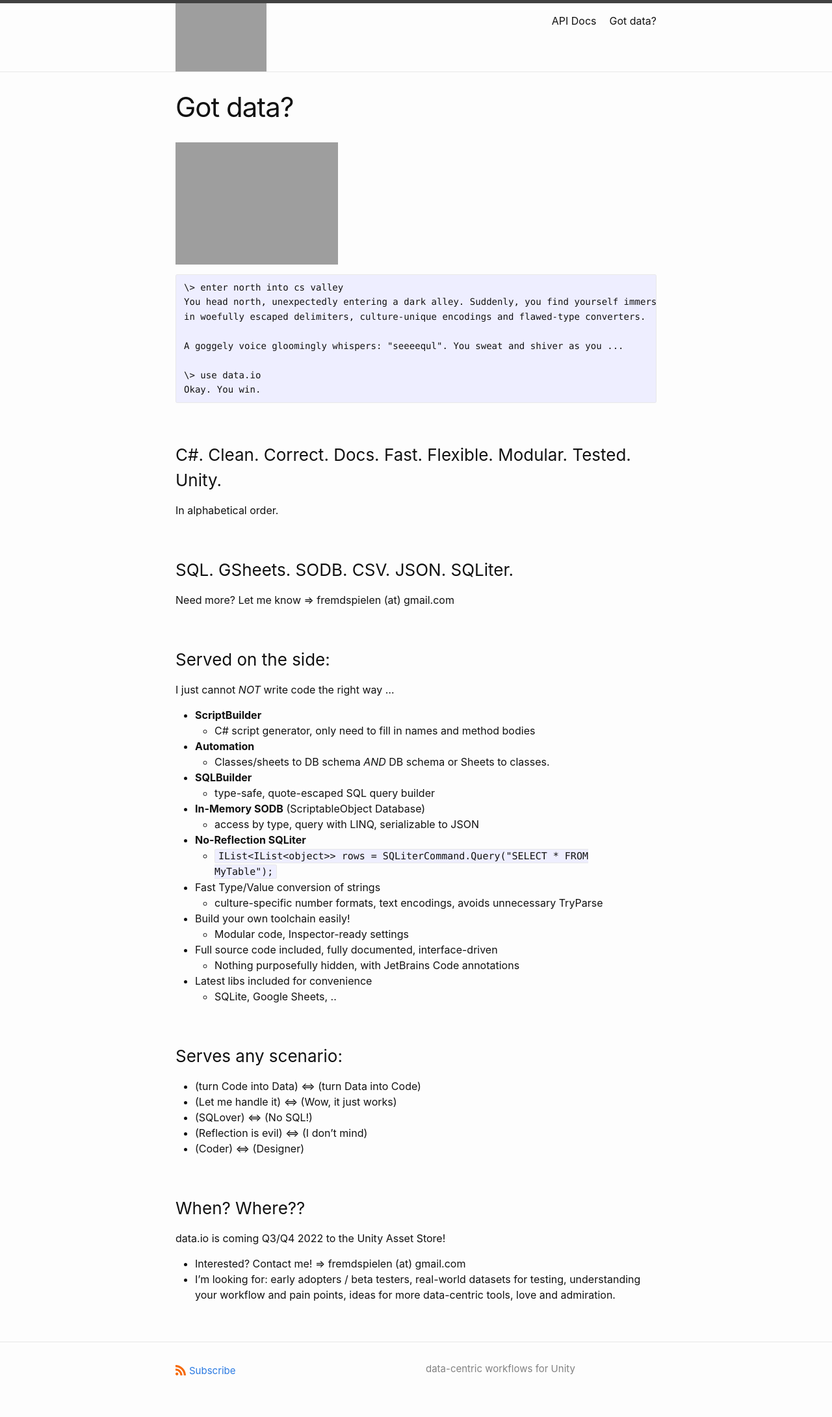
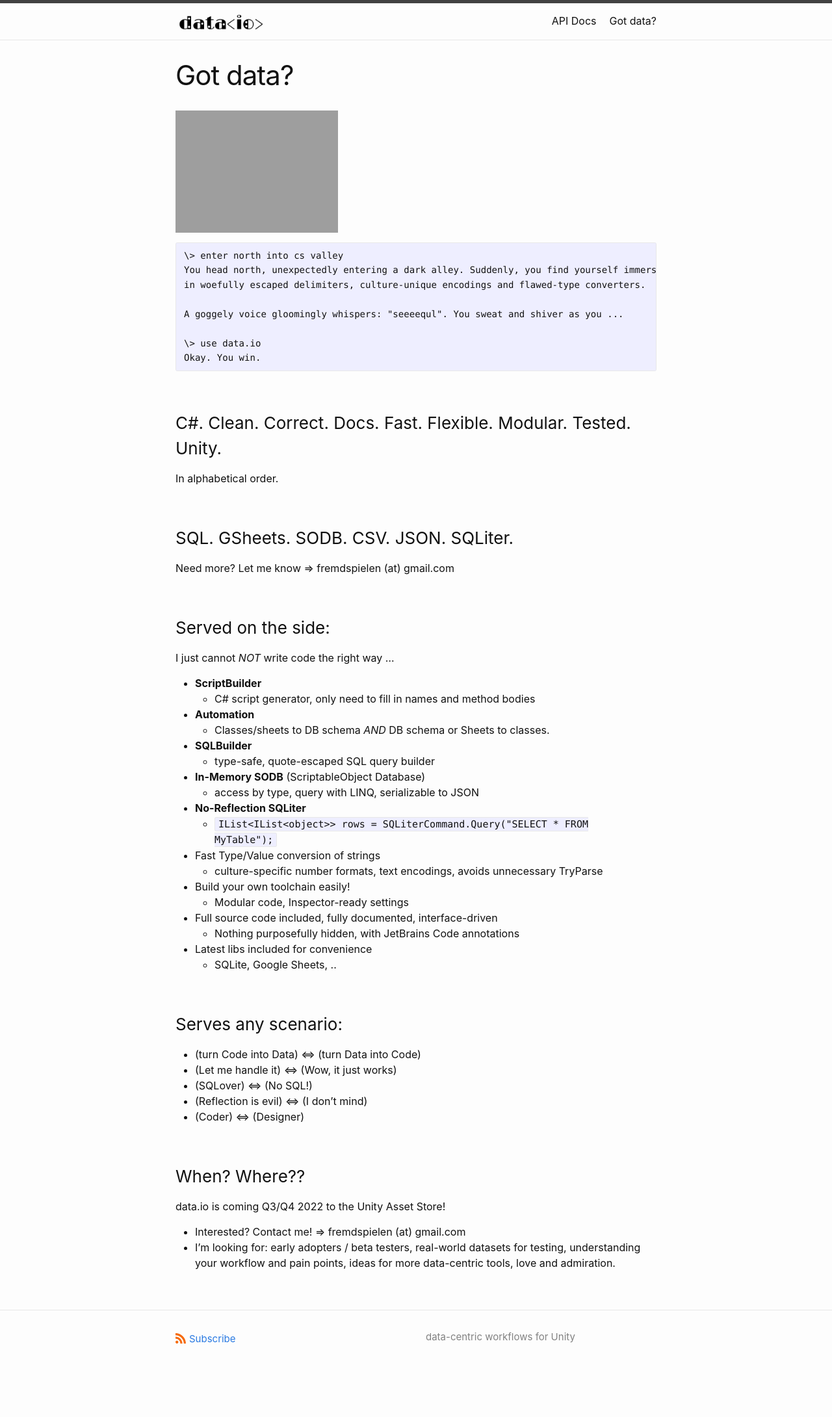
Before and after one commit to CodeSmile-0000011110110111/data.io-home, a Jekyll site: the page built from index.md, in a window 1280 px wide. Shown: the whole page at 65% size. Built offline with Jekyll 4.4.1, drawn with Linux system fonts in a browser that asks for light colours; after the commit the page ends 2131 px from its top, so only the background shows below that.

Commit message:
Update header.html

```diff
--- a/_includes/header.html
+++ b/_includes/header.html
@@ -4,7 +4,7 @@
     {%- assign default_paths = site.pages | map: "path" -%}
     {%- assign page_paths = site.header_pages | default: default_paths -%}
     {%- assign titles_size = site.pages | map: 'title' | join: '' | size -%}
-    <a class="site-title" rel="author" href="{{ "/" | relative_url }}"><img src="/data.io-home/assets/data.io-banner-transparent-50%.png" alt="data.io logo" width="140"/><!---{{ site.title | escape }}---></a>
+    <a class="site-title" rel="author" href="{{ "/" | relative_url }}"><img src="/data.io-home/assets/data.io-banner-transparent-50.png" alt="data.io logo" width="140"/><!---{{ site.title | escape }}---></a>
 
     {%- if titles_size > 0 -%}
       <nav class="site-nav">
```
